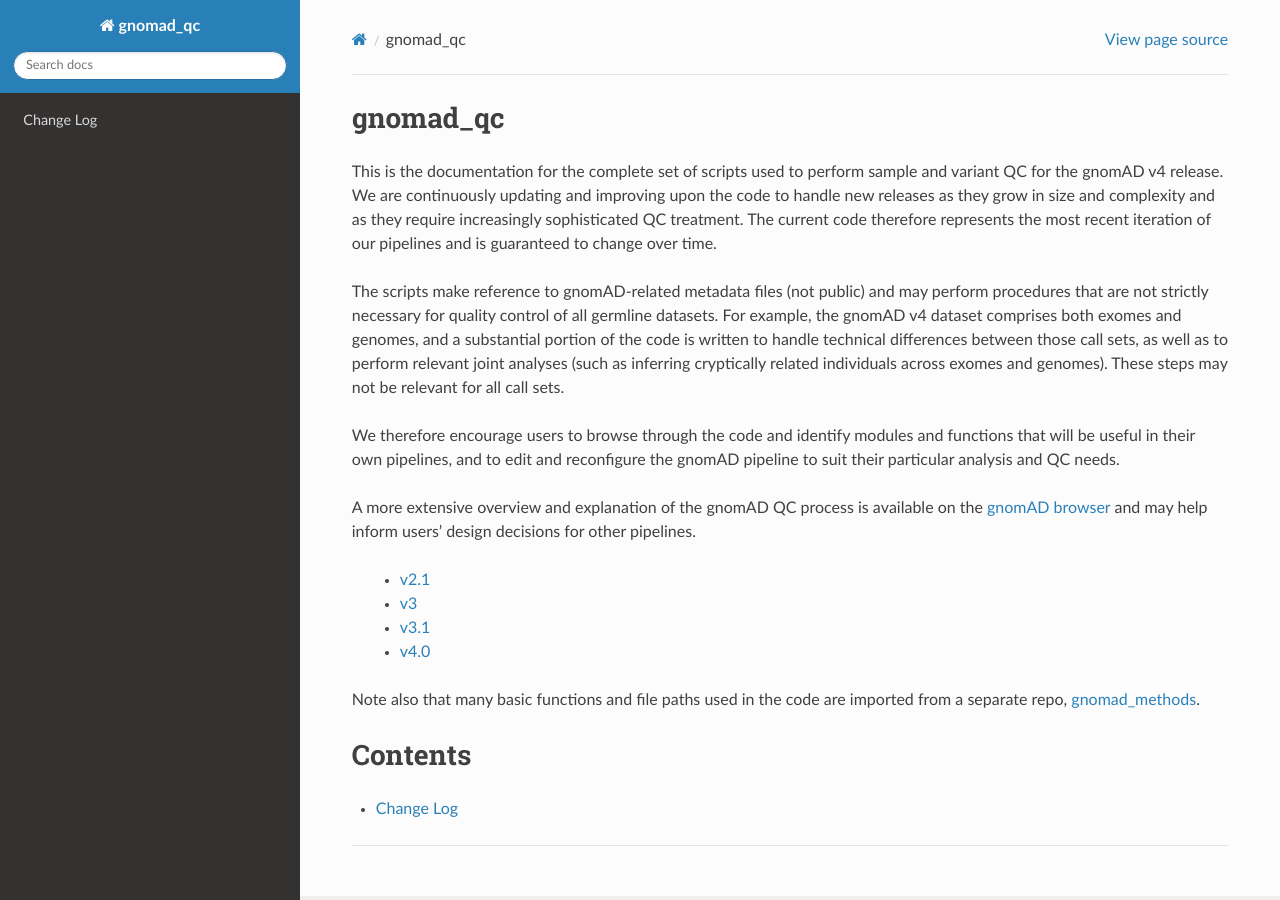
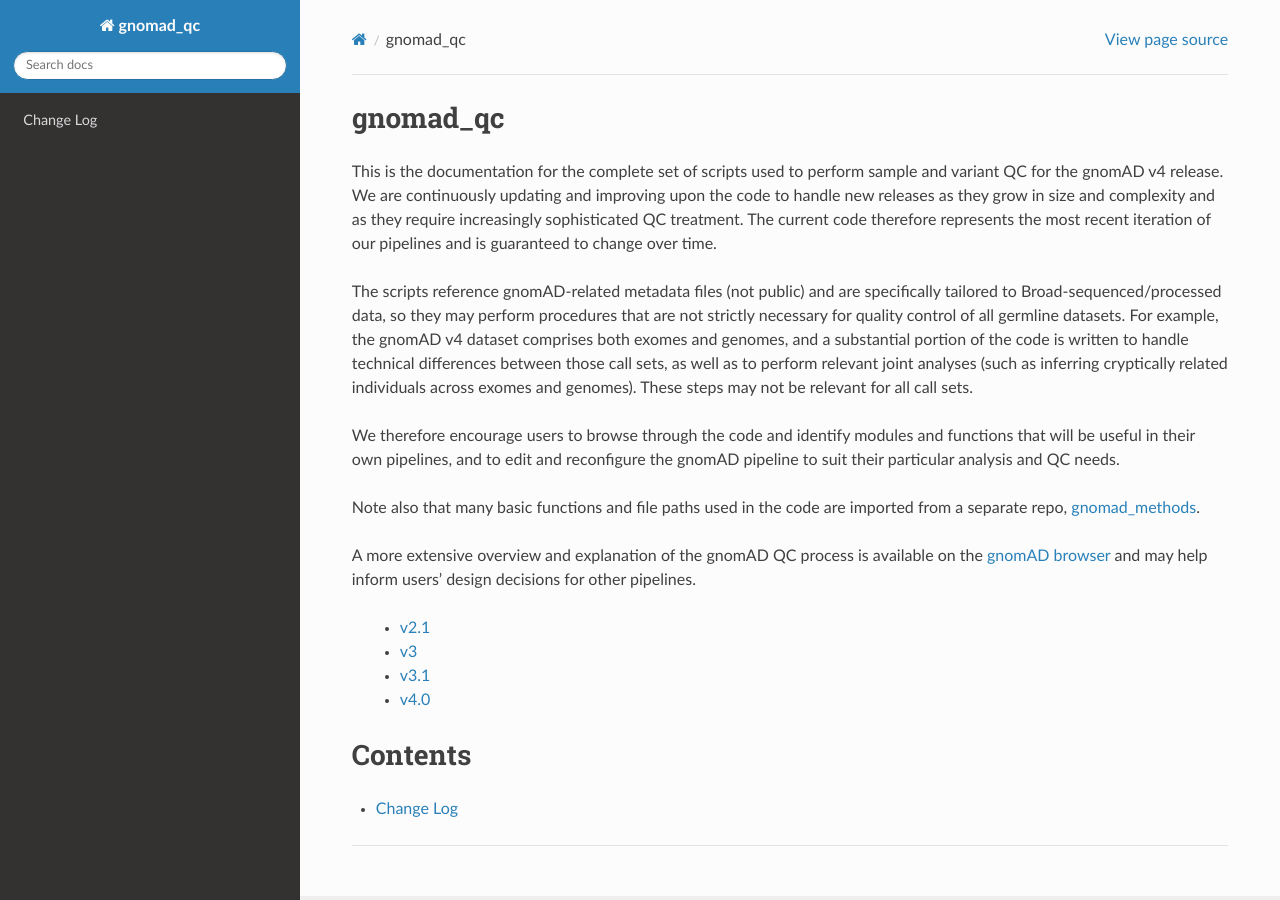
Before and after one commit to broadinstitute/gnomad_qc, a Sphinx documentation site: the page built from docs/index.rst, in a window 1280 px wide. Built offline with Sphinx 7.4.7 and the Read the Docs theme 2.0.0, drawn with Linux system fonts in a browser that asks for light colours; pages that are not in the unit, such as notebooks, are missing from menus.

Commit message:
add index rst suggestions

```diff
--- a/docs/index.rst
+++ b/docs/index.rst
@@ -6,17 +6,20 @@
 increasingly sophisticated QC treatment. The current code therefore represents the most
 recent iteration of our pipelines and is guaranteed to change over time.
 
-The scripts make reference to gnomAD-related metadata files (not public) and may
-perform procedures that are not strictly necessary for quality control of all germline
-datasets. For example, the gnomAD v4 dataset comprises both exomes and genomes, and a
-substantial portion of the code is written to handle technical differences between
-those call sets, as well as to perform relevant joint analyses (such as inferring
-cryptically related individuals across exomes and genomes). These steps may not be
-relevant for all call sets.
+The scripts reference gnomAD-related metadata files (not public) and are specifically
+tailored to Broad-sequenced/processed data, so they may perform procedures that are not
+strictly necessary for quality control of all germline datasets. For example, the
+gnomAD v4 dataset comprises both exomes and genomes, and a substantial portion of the
+code is written to handle technical differences between those call sets, as well as to
+perform relevant joint analyses (such as inferring cryptically related individuals
+across exomes and genomes). These steps may not be relevant for all call sets.
 
 We therefore encourage users to browse through the code and identify modules and
 functions that will be useful in their own pipelines, and to edit and reconfigure the
 gnomAD pipeline to suit their particular analysis and QC needs.
+
+Note also that many basic functions and file paths used in the code are imported from a
+separate repo, `gnomad_methods <https://github.com/broadinstitute/gnomad_methods>`_.
 
 A more extensive overview and explanation of the gnomAD QC process is available on the
 `gnomAD browser <https://gnomad.broadinstitute.org/news/>`_ and may help inform users’
```
Also changed, not shown: other parts of docs/index.rst (+0 -3 lines).
